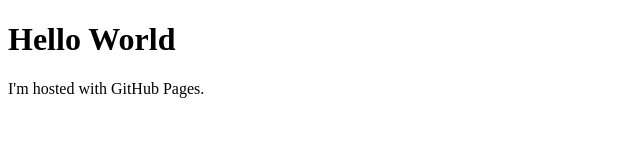
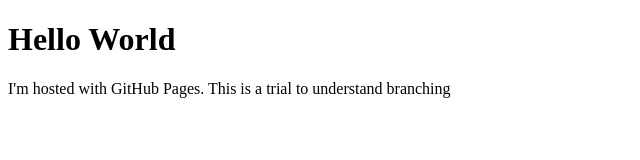
Before and after one commit to JonMuscat/jonmusc.github.io, a plain HTML site: page index.html in a window 1280 px wide. Shown: the whole page, without its empty margins (0-640 px from the left). Drawn offline with Linux system fonts and the light colour scheme.

Commit message:
JustTryingthingsout

```diff
--- a/index.html
+++ b/index.html
@@ -2,6 +2,6 @@
 <html>
 <body>
 <h1>Hello World</h1>
-<p>I'm hosted with GitHub Pages.</p>
+<p>I'm hosted with GitHub Pages. This is a trial to understand branching</p>
 </body>
 </html>
```
